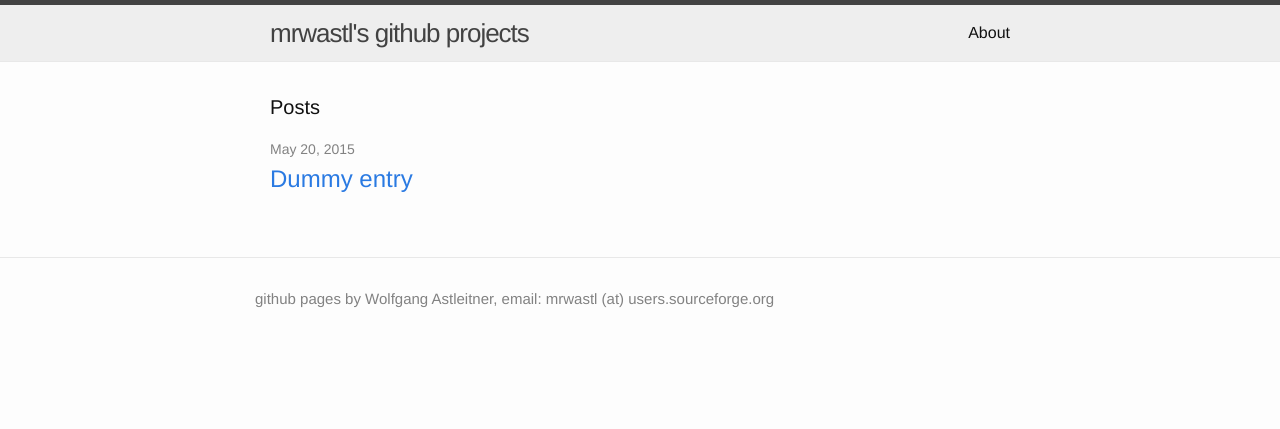
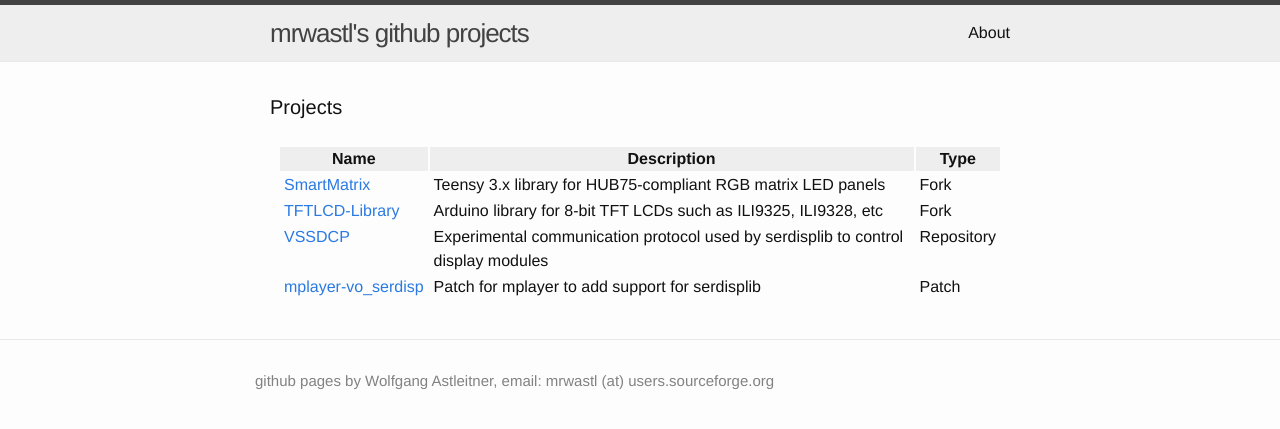
Before and after one commit to mrwastl/mrwastl.github.io, a Jekyll site: the page built from index.html, in a window 1280 px wide. Shown: the top 429 px of the page. Built offline with Jekyll 4.4.1, drawn with Linux system fonts in a browser that asks for light colours; Markdown is read by kramdown in place of the engine named in the settings.

Commit message:
first useful content

```diff
--- a/_config.yml
+++ b/_config.yml
@@ -2,13 +2,14 @@
 title: mrwastl's github projects
 email: mrwastl (at) users.sourceforge.org
 description: > # this means to ignore newlines until "baseurl:"
-  Write an awesome description for your new site here. You can edit this
-  line in _config.yml. It will appear in your document head meta (for
-  Google search results) and in your feed.xml site description.
 baseurl: "" # the subpath of your site, e.g. /blog/
-url: "http://yourdomain.com" # the base hostname & protocol for your site
+url: "" # the base hostname & protocol for your site
 github_username:  mrwastl
+permalink: /:categories/:title.html
 
 # Build settings
-markdown: kramdown
+#markdown: kramdown
+markdown: redcarpet
+redcarpet:
+  extensions: ["no_intra_emphasis", "fenced_code_blocks", "autolink", "strikethrough", "superscript", "with_toc_data"]
 timezone: UTC
--- a/_includes/header.html
+++ b/_includes/header.html
@@ -15,7 +15,8 @@
 
       <div class="trigger">
         {% for page in site.pages %}
-          {% if page.title %}
+          {% assign doc_type = page.url | remove_first: '/' | split: '/' | first %}
+          {% if page.title and doc_type != 'projects'  %}
           <a class="page-link" href="{{ page.url | prepend: site.baseurl }}">{{ page.title }}</a>
           {% endif %}
         {% endfor %}
--- a/_layouts/post.html
+++ b/_layouts/post.html
@@ -5,7 +5,7 @@ layout: default
 
   <header class="post-header">
     <h1 class="post-title">{{ page.title }}</h1>
-    <p class="post-meta">{{ page.date | date: "%b %-d, %Y" }}{% if page.author %} • {{ page.author }}{% endif %}{% if page.meta %} • {{ page.meta }}{% endif %}</p>
+    <p class="post-meta">{{ page.date | date: "%Y-%m-%d" }}{% if page.author %} • {{ page.author }}{% endif %}{% if page.meta %} • {{ page.meta }}{% endif %}</p>
   </header>
 
   <article class="post-content">
--- a/_sass/_layout.scss
+++ b/_sass/_layout.scss
@@ -191,7 +191,6 @@
 }
 
 
-
 /**
  * Posts
  */
@@ -236,3 +235,28 @@
         }
     }
 }
+
+/**
+ * custom
+ */
+
+table.github-projects {
+  background-color: #fdfdfd;
+  padding: 0.5em;
+
+  tr {
+    vertical-align: top;
+  }
+
+  th {
+    background-color: #eeeeee;
+  }
+
+  td, th {
+    padding: 0px 0.25em;
+  }
+
+  td.n {
+    white-space: nowrap;
+  }
+}
--- a/index.html
+++ b/index.html
@@ -4,20 +4,21 @@ layout: default
 
 <div class="home">
 
-  <h1 class="page-heading">Posts</h1>
+  <h1 class="page-heading">Projects</h1>
 
-  <ul class="post-list">
-    {% for post in site.posts %}
-      <li>
-        <span class="post-meta">{{ post.date | date: "%b %-d, %Y" }}</span>
-
-        <h2>
-          <a class="post-link" href="{{ post.url | prepend: site.baseurl }}">{{ post.title }}</a>
-        </h2>
-      </li>
-    {% endfor %}
-  </ul>
+<table class="github-projects">
+  <tr><th>Name</th><th>Description</th><th>Type</th></tr>
+  {% for page in site.pages %}
+    {% assign doc_type = page.url | remove_first: '/' | split: '/' | first %}
+    {% if page.title and doc_type == 'projects'  %}
+  <tr>
+    <td class="n"><a class="page-link" href="{{ page.url | prepend: site.baseurl }}">{{ page.title }}</a></td>
+    <td class="d">{{ page.description }}</td>
+    <td class="t">{{ page.category | capitalize}}</td>
+  </tr>
+    {% endif %}
+  {% endfor %}
+</table>
 
   <!--p class="rss-subscribe">subscribe <a href="{{ "/feed.xml" | prepend: site.baseurl }}">via RSS</a></p-->
-
 </div>
--- /dev/null
+++ b/projects/SmartMatrix.markdown
@@ -0,0 +1,35 @@
+---
+layout     : project
+title      : SmartMatrix
+category   : fork
+giturl     : https://github.com/mrwastl/SmartMatrix
+origurl    : https://github.com/pixelmatix/SmartMatrix
+origauthor : pixelmatix
+description: Teensy 3.x library for HUB75-compliant RGB matrix LED panels
+---
+
+[{{page.title}}]({{page.giturl}})
+===========
+
+Description
+-----------
+{{ page.description }}
+
+* **Location on github**: [mrwastl/{{page.title}}]({{page.giturl}})
+* **Fork** of  [{{page.origauthor}}/{{page.title}}]({{page.origurl}})
+* **Documentation**: [README.md]({{page.giturl}}/blob/master/README.txt)
+
+Differences to original version
+-------------------------------
+* Support for chained panels (multi-panel support)
+* Foreground functions can be disabled to save memory
+* Other colour spaces than RGB888 to save memory
+* Clock example for internal RTC
+
+History
+-------
+* `2015-04-18` : Support added for colour spaces with smaller memory requirement
+* `2015-04-06` : Foreground support for chained panels, clock example for internal RTC
+* `2014-12-08` : Added flag to disables foreground functionality (to save memory)
+* `2014-11-15` : Added support for c-shape chaining of panels
+* `2014-11-14` : First publishing of fork (multi-panel, z-shape chaining)
--- /dev/null
+++ b/projects/TFTLCD-Library.markdown
@@ -0,0 +1,29 @@
+---
+layout     : project
+title      : TFTLCD-Library
+category   : fork
+giturl     : https://github.com/mrwastl/TFTLCD-Library
+origurl    : https://github.com/adafruit/TFTLCD-Library
+origauthor : adafruit
+description: Arduino library for 8-bit TFT LCDs such as ILI9325, ILI9328, etc
+---
+
+[{{page.title}}]({{page.giturl}})
+===========
+
+Description
+-----------
+{{ page.description }}
+
+* **Location on github**: [mrwastl/{{page.title}}]({{page.giturl}})
+* **Fork** of  [{{page.origauthor}}/{{page.title}}]({{page.origurl}})
+* **Documentation**: [README.md]({{page.giturl}}/blob/master/README.txt)
+
+Differences to original version
+-------------------------------
+* Support for Teensy 3.x
+* Height / width settable through constructor (backwards compliant API-extension)
+
+History
+-------
+* `2015-05-18` : First publishing of fork (teensy-compliance, API-extension)
--- /dev/null
+++ b/projects/VSSDCP.markdown
@@ -0,0 +1,21 @@
+---
+layout     : project
+title      : VSSDCP
+category   : repository
+giturl     : https://github.com/mrwastl/VSSDCP
+description: Experimental communication protocol used by serdisplib to control display modules
+---
+
+[{{page.title}}]({{page.giturl}})
+===========
+
+Description
+-----------
+{{ page.description }}
+
+* **Location on github**: [mrwastl/{{page.title}}]({{page.giturl}})
+* **Documentation**: [README.md]({{page.giturl}}/blob/master/README.txt)
+
+History
+-------
+* `2015-05-15` : Initial upload to github
--- /dev/null
+++ b/projects/mplayer-vo_serdisp.markdown
@@ -0,0 +1,22 @@
+---
+layout     : project
+title      : mplayer-vo_serdisp
+category   : patch
+giturl     : https://github.com/mrwastl/mplayer-vo_serdisp
+description: Patch for mplayer to add support for serdisplib
+---
+
+[{{page.title}}]({{page.giturl}})
+===========
+
+Description
+-----------
+{{ page.description }}
+
+* **Location on github**: [mrwastl/{{page.title}}]({{page.giturl}})
+* **Documentation**: [README.md]({{page.giturl}}/blob/master/README.txt)
+
+History
+-------
+* `2014-12-15` : First upload to github
+* `2004-10-31` : First experiments (Version 0.1)
```
Also changed, not shown: _layouts/project.html (added, +19 -0 lines), about.md (+1 -1 lines), blog.html (added, +24 -0 lines).
